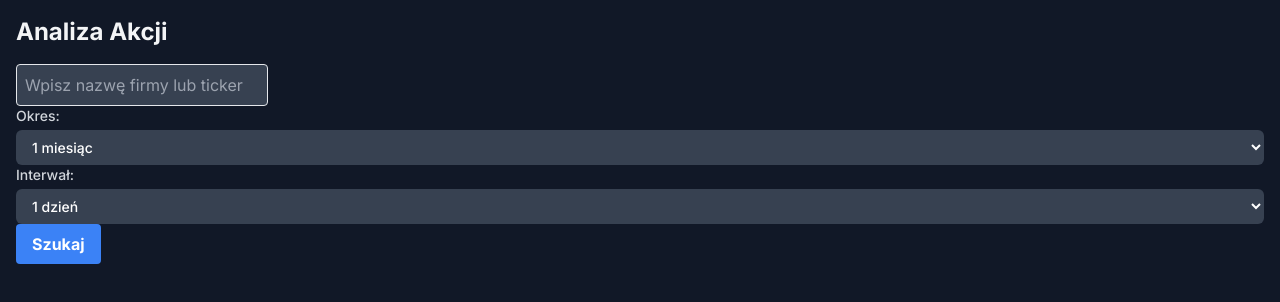
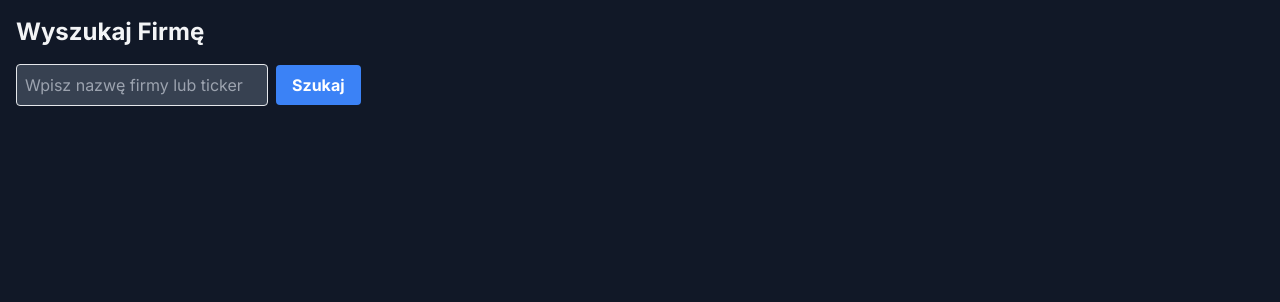
Before and after one commit to wmaciazek/Suspect-The-Company, a Next.js app in the folder frontend/: page / in a window 1280 px wide. Shown: the top 302 px of the page. Built offline with nearby package versions, Linux system fonts and the light colour scheme.

Commit message:
Restrukturyzacja 0.02b

```diff
--- /dev/null
+++ b/frontend/src/app/company/[ticker]/page.js
@@ -0,0 +1,124 @@
+'use client'
+import React, { useState, useEffect } from 'react';
+import { useParams } from 'next/navigation';
+import { fetchStockData } from '@/lib/api';
+import dynamic from 'next/dynamic';
+
+const StockChart = dynamic(() => import('@/components/StockChart'), {
+  ssr: false,
+});
+
+const CompanyDetails = () => {
+  const { ticker } = useParams();
+  const [stockData, setStockData] = useState(null);
+  const [loading, setLoading] = useState(false);
+  const [error, setError] = useState(null);
+  const [showChart, setShowChart] = useState(true);
+  const [period, setPeriod] = useState('5d');
+  const [interval, setInterval] = useState('1d');
+
+    const handlePeriodChange = (e) => {
+    const newPeriod = e.target.value;
+    if(newPeriod=="1d" && interval=="1d") {
+        setPeriod('5d')
+    } else {
+        setPeriod(newPeriod);
+        if (!['1d', '5d'].includes(newPeriod)) {
+          setInterval('1d');
+        }
+    }
+  };
+
+  const handleIntervalChange = (e) => {
+    const newInterval = e.target.value;
+    if(newInterval == '1d' && period == '1d') {
+        setInterval('1h')
+    } else {
+        setInterval(newInterval);
+
+        if (['1m', '2m', '5m', '15m', '30m', '60m', '90m', '1h'].includes(newInterval)) {
+          setPeriod('5d');
+        }
+    }
+  };
+
+  useEffect(() => {
+    const fetchData = async () => {
+      setLoading(true);
+      setError(null);
+
+      try {
+        const data = await fetchStockData(ticker, period, interval);
+        setStockData(data);
+      } catch (err) {
+        setError(err.message);
+      } finally {
+        setLoading(false);
+      }
+    };
+
+    if (ticker) {
+      fetchData();
+    }
+  }, [ticker, period, interval]);
+
+
+    return (
+        <div className="p-4 bg-gray-900 text-gray-100 min-h-screen">
+          <h1 className="text-2xl font-bold mb-4">Szczegóły Firmy: {ticker}</h1>
+
+            <label htmlFor="period"  className="block text-sm font-medium text-gray-300">
+                Okres:
+                <select id='period' value={period} onChange={handlePeriodChange} className="mt-1 block w-full pl-3 pr-10 py-2 text-base border-gray-600 bg-gray-700 text-white focus:outline-none focus:ring-indigo-500 focus:border-indigo-500 sm:text-sm rounded-md">
+                    <option value='1d'>1 dzień</option>
+                    <option value='5d'>5 dni</option>
+                    <option value='1mo'>1 miesiąc</option>
+                    <option value='3mo'>3 miesiące</option>
+                    <option value='6mo'>6 miesięcy</option>
+                    <option value='1y'>1 rok</option>
+                    <option value='2y'>2 lata</option>
+                    <option value='5y'>5 lat</option>
+                    <option value='10y'>10 lat</option>
+                    <option value='ytd'>Od początku roku</option>
+                    <option value='max'>Maksimum</option>
+                </select>
+            </label>
+            <label htmlFor='interval'  className="block text-sm font-medium text-gray-300">
+              Interwał:
+              <select id='interval' value={interval} onChange={handleIntervalChange} className="mt-1 block w-full pl-3 pr-10 py-2 text-base border-gray-600 bg-gray-700 text-white focus:outline-none focus:ring-indigo-500 focus:border-indigo-500 sm:text-sm rounded-md">
+                <option value='1m'>1 minuta</option>
+                <option value='2m'>2 minuty</option>
+                <option value='5m'>5 minut</option>
+                <option value='15m'>15 minut</option>
+                <option value='30m'>30 minut</option>
+                <option value='60m'>60 minut</option>
+                <option value='90m'>90 minut</option>
+                <option value='1h'>1 godzina</option>
+                <option value='1d'>1 dzień</option>
+                <option value='5d'>5 dni</option>
+                <option value="1wk">1 tydzień</option>
+                <option value='1mo'>1 miesiąc</option>
+                <option value='3mo'>3 miesiące</option>
+              </select>
+            </label>
+
+          {loading && <p className="text-gray-300">Ładowanie...</p>}
+
+          {error && <p className="text-red-500">Błąd: {error}</p>}
+
+          {stockData ? (
+            stockData.stockData.length > 0 ? (
+              <StockChart stockData={stockData.stockData} smaData={stockData.smaData} />
+            ) : (
+              <div>Brak danych do wyświetlenia dla wybranego okresu i interwału.</div>
+            )
+          ) : (
+            <div>Ładowanie danych...</div>
+          )}
+
+          {!loading && <p>Ticker: {stockData?.ticker}</p>}
+        </div>
+      );
+    };
+
+export default CompanyDetails;
--- a/frontend/src/app/page.js
+++ b/frontend/src/app/page.js
@@ -1,126 +1,11 @@
 'use client';
-import React, { useState } from 'react';
-import dynamic from 'next/dynamic';
-import { fetchStockData } from '@/lib/api';
-
-const StockChart = dynamic(() => import('@/components/StockChart'), {
-  ssr: false,
-});
+import CompanySearch from '@/components/CompanySearch';
 
 const HomePage = () => {
-  const [companyName, setCompanyName] = useState('');
-  const [stockData, setStockData] = useState(null);
-  const [loading, setLoading] = useState(false);
-  const [error, setError] = useState(null);
-  const [period, setPeriod] = useState('1mo');
-  const [interval, setInterval] = useState('1d');
-
-  const handleSubmit = async (e) => {
-    e.preventDefault();
-    setLoading(true);
-    setError(null);
-    setStockData(null);
-
-    try {
-      const data = await fetchStockData(companyName, period, interval);
-      setStockData(data);
-    } catch (err) {
-      setError(err.message);
-    } finally {
-      setLoading(false);
-    }
-  };
-
- const handlePeriodChange = (e) => {
-    const newPeriod = e.target.value;
-    setPeriod(newPeriod);
-
-    // okres>5d to interval 1d
-    if (!['1d', '5d'].includes(newPeriod)) {
-      setInterval('1d');
-    }
-  };
-
-    const handleIntervalChange = (e) => {
-        const newInterval = e.target.value;
-        setInterval(newInterval);
-
-        // jesli interwal <1d to period 5d
-        if (['1m', '2m', '5m', '15m', '30m', '60m', '90m', '1h'].includes(newInterval)) {
-        setPeriod('5d');
-        }
-    };
-
-
   return (
     <main className="p-4 bg-gray-900 text-gray-100 min-h-screen">
-      <h1 className="text-2xl font-bold mb-4">Analiza Akcji</h1>
-      <form onSubmit={handleSubmit} className="mb-4">
-        <input
-          type="text"
-          value={companyName}
-          onChange={(e) => setCompanyName(e.target.value)}
-          placeholder="Wpisz nazwę firmy lub ticker"
-          className="border p-2 rounded mr-2 bg-gray-700 text-white placeholder-gray-400"
-        />
-        <label htmlFor="period" className="block text-sm font-medium text-gray-300">
-          Okres:
-          <select
-            id="period"
-            value={period}
-            onChange={handlePeriodChange}
-            className="mt-1 block w-full pl-3 pr-10 py-2 text-base border-gray-600 bg-gray-700 text-white focus:outline-none focus:ring-indigo-500 focus:border-indigo-500 sm:text-sm rounded-md"
-          >
-            <option value="1d">1 dzień</option>
-            <option value="5d">5 dni</option>
-            <option value="1mo">1 miesiąc</option>
-            <option value="3mo">3 miesiące</option>
-            <option value="6mo">6 miesięcy</option>
-            <option value="1y">1 rok</option>
-            <option value="2y">2 lata</option>
-            <option value="5y">5 lat</option>
-            <option value="10y">10 lat</option>
-            <option value="ytd">Od początku roku</option>
-            <option value="max">Maksimum</option>
-          </select>
-        </label>
-        <label htmlFor="interval" className="block text-sm font-medium text-gray-300">
-          Interwał:
-          <select
-            id="interval"
-            value={interval}
-            onChange={handleIntervalChange}
-            className="mt-1 block w-full pl-3 pr-10 py-2 text-base border-gray-600 bg-gray-700 text-white focus:outline-none focus:ring-indigo-500 focus:border-indigo-500 sm:text-sm rounded-md"
-          >
-            <option value="1m">1 minuta</option>
-            <option value="2m">2 minuty</option>
-            <option value="5m">5 minut</option>
-            <option value="15m">15 minut</option>
-            <option value="30m">30 minut</option>
-            <option value="60m">60 minut</option>
-            <option value="90m">90 minut</option>
-            <option value="1h">1 godzina</option>
-            <option value="1d">1 dzień</option>
-            <option value="5d">5 dni</option>
-            <option value="1wk">1 tydzień</option>
-            <option value="1mo">1 miesiąc</option>
-            <option value="3mo">3 miesiące</option>
-          </select>
-        </label>
-        <button
-          type="submit"
-          className="bg-blue-500 hover:bg-blue-700 text-white font-bold py-2 px-4 rounded"
-        >
-          Szukaj
-        </button>
-      </form>
-
-      {loading && <p className="text-gray-300">Ładowanie...</p>}
-      {error && <p className="text-red-500">Błąd: {error}</p>}
-
-      {stockData && stockData.stockData.length > 0 && (
-        <StockChart stockData={stockData.stockData} smaData={stockData.smaData} />
-      )}
+      <h1 className="text-2xl font-bold mb-4">Wyszukaj Firmę</h1>
+      <CompanySearch />
     </main>
   );
 };
--- /dev/null
+++ b/frontend/src/components/CompanySearch.js
@@ -0,0 +1,35 @@
+'use client';
+import React, { useState } from 'react';
+import { useRouter } from 'next/navigation';
+
+const CompanySearch = () => {
+  const [companyName, setCompanyName] = useState('');
+  const router = useRouter();
+
+  const handleSubmit = (e) => {
+    e.preventDefault();
+    if (companyName.trim()) {
+      router.push(`/company/${encodeURIComponent(companyName)}`);
+    }
+  };
+
+  return (
+    <form onSubmit={handleSubmit} className="mb-4">
+      <input
+        type="text"
+        value={companyName}
+        onChange={(e) => setCompanyName(e.target.value)}
+        placeholder="Wpisz nazwę firmy lub ticker"
+        className="border p-2 rounded mr-2 bg-gray-700 text-white placeholder-gray-400"
+      />
+      <button
+        type="submit"
+        className="bg-blue-500 hover:bg-blue-700 text-white font-bold py-2 px-4 rounded"
+      >
+        Szukaj
+      </button>
+    </form>
+  );
+};
+
+export default CompanySearch;
```
